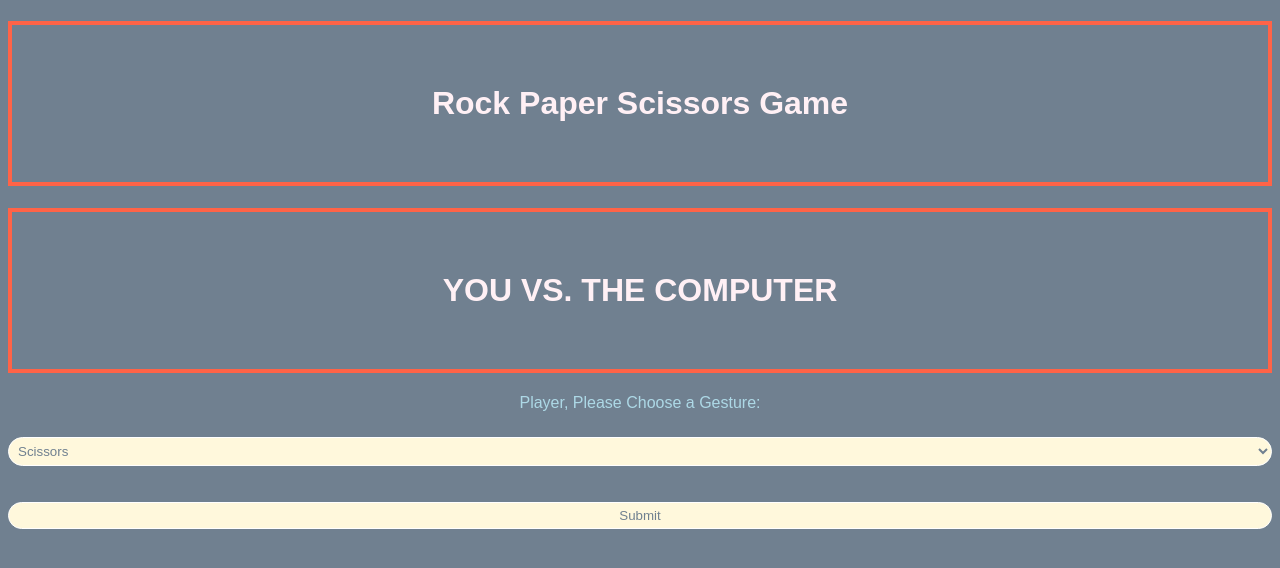
After one commit to linabiel/week3_homework_game, a Flask app: page /comp in a window 1280 px wide. The commit adds this page. Shown: the top 568 px of the page. Run offline with Flask 2, Linux system fonts and the light colour scheme.

Commit message:
you vs computer works

```diff
--- a/controllers/controller.py
+++ b/controllers/controller.py
@@ -1,6 +1,6 @@
 from flask import render_template, request
 from app import app
-from modules.game import play
+from modules.game import play, generate_computer_gesture
 
 @app.route('/')
 def home():
@@ -12,13 +12,20 @@ def enter_gestures_into_url(gesture1, gesture2):
 
 @app.route('/play')
 def select_gesture_get():
-    return render_template('play.html')
+    return render_template('play_use_select.html')
 
 @app.route('/play', methods=['POST'])
 def select_gesture():
-    gesture1 = request.form["gesture1"]
+    gesture1 = request.form['gesture1']
     gesture2 = request.form['gesture2']
-    print(gesture1)
-    print(gesture2)
-    print(play(gesture1, gesture2))
     return render_template('url.html', winner=play(gesture1, gesture2))
+
+@app.route('/comp')
+def play_against_computer_get():
+    return render_template('play_with_computer.html')
+
+@app.route('/comp', methods=['POST'])
+def play_against_computer():
+    gesture1 = generate_computer_gesture()
+    gesture2 = request.form['gesture2']
+    return render_template('url.html', winner=play(gesture1, gesture2))
--- a/static/css/style.css
+++ b/static/css/style.css
@@ -1,8 +1,9 @@
 body {
     background-color: slategray;
+    font-family: Arial, sans-serif;
 }
 
-h1 {
+h1, h2 {
     display: flex;
     justify-content: center;
     color: lavenderblush;
--- /dev/null
+++ b/templates/play_with_computer.html
@@ -0,0 +1,19 @@
+{% extends 'base.html' %}
+
+{% block head %}
+    <h1>Rock Paper Scissors Game</h1>
+    <h1>YOU VS. THE COMPUTER</h1>
+{% endblock %}
+
+{% block body %}
+    <form action="/comp" method="POST">
+        <label for="gesture2" id="'selector2">Player, Please Choose a Gesture:</label>
+        <select name="gesture2" id="gesture2">
+            <option value="Scissors">Scissors</option>
+            <option value="Rock">Rock</option>
+            <option value="Paper">Paper</option>
+        </select>
+        <br><br>
+        <input type="submit" value="Submit">
+    </form>
+{% endblock %}
```
Also changed, not shown: modules/game.py (+8 -1 lines), modules/selector.py (deleted), templates/play_use_select.html (renamed from templates/play.html).
